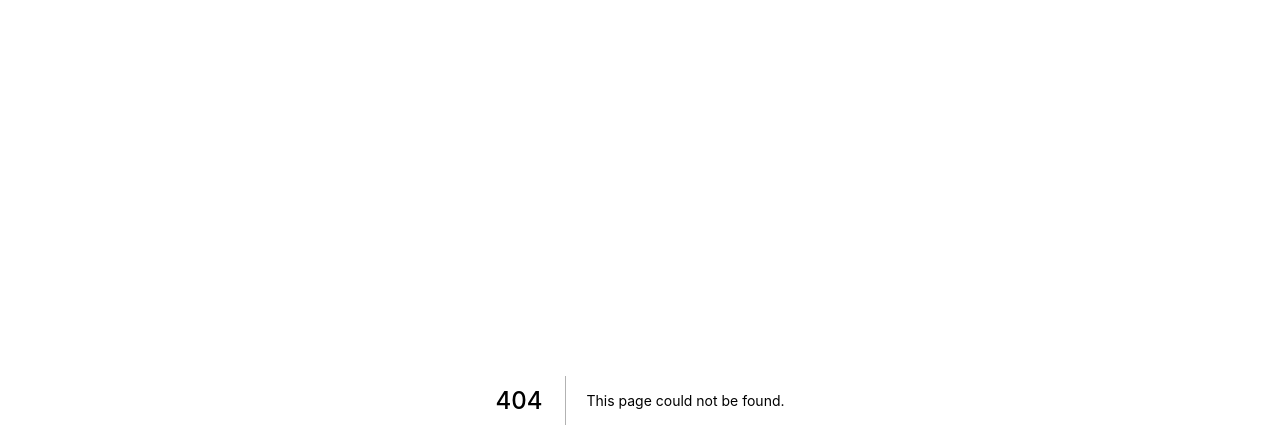
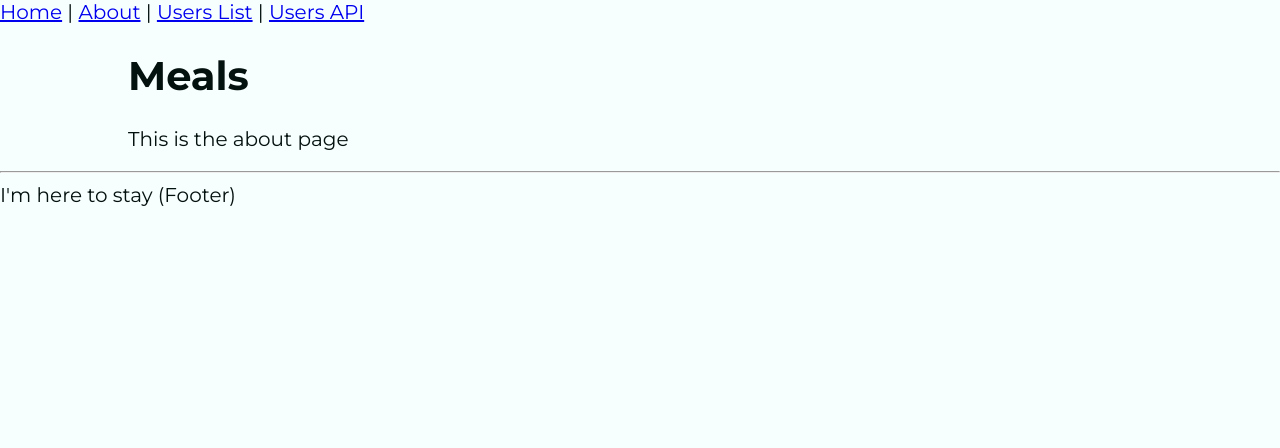
Before and after one commit to JackRKelly/meal-planner, a Next.js app in the folder client/: page /meals in a window 1280 px wide. Before the commit this address had no page. Shown: the top 448 px of the page. Built offline with nearby package versions, Linux system fonts and the light colour scheme; no server answers.

Commit message:
Added meal views

```diff
--- /dev/null
+++ b/client/pages/meals/index.tsx
@@ -0,0 +1,25 @@
+import { useEffect, useState } from "react";
+import Layout from "../../components/Layout";
+import { Content } from "../../components/Styled";
+import { Meal } from "../../interfaces";
+
+const Meals = () => {
+  const [meals, setMeals] = useState<Meal[]>([]);
+
+  useEffect(() => {
+    fetch("http://localhost:5000/api/meals/").then((data) =>
+      data.json().then((json: Meal[]) => console.log(json))
+    );
+  }, []);
+
+  return (
+    <Layout title="Meals | MealPlanner">
+      <Content>
+        <h1>Meals</h1>
+        <p>This is the about page</p>
+      </Content>
+    </Layout>
+  );
+};
+
+export default Meals;
```
Also changed, not shown: client/pages/meals/[id].tsx (added, +19 -0 lines).
